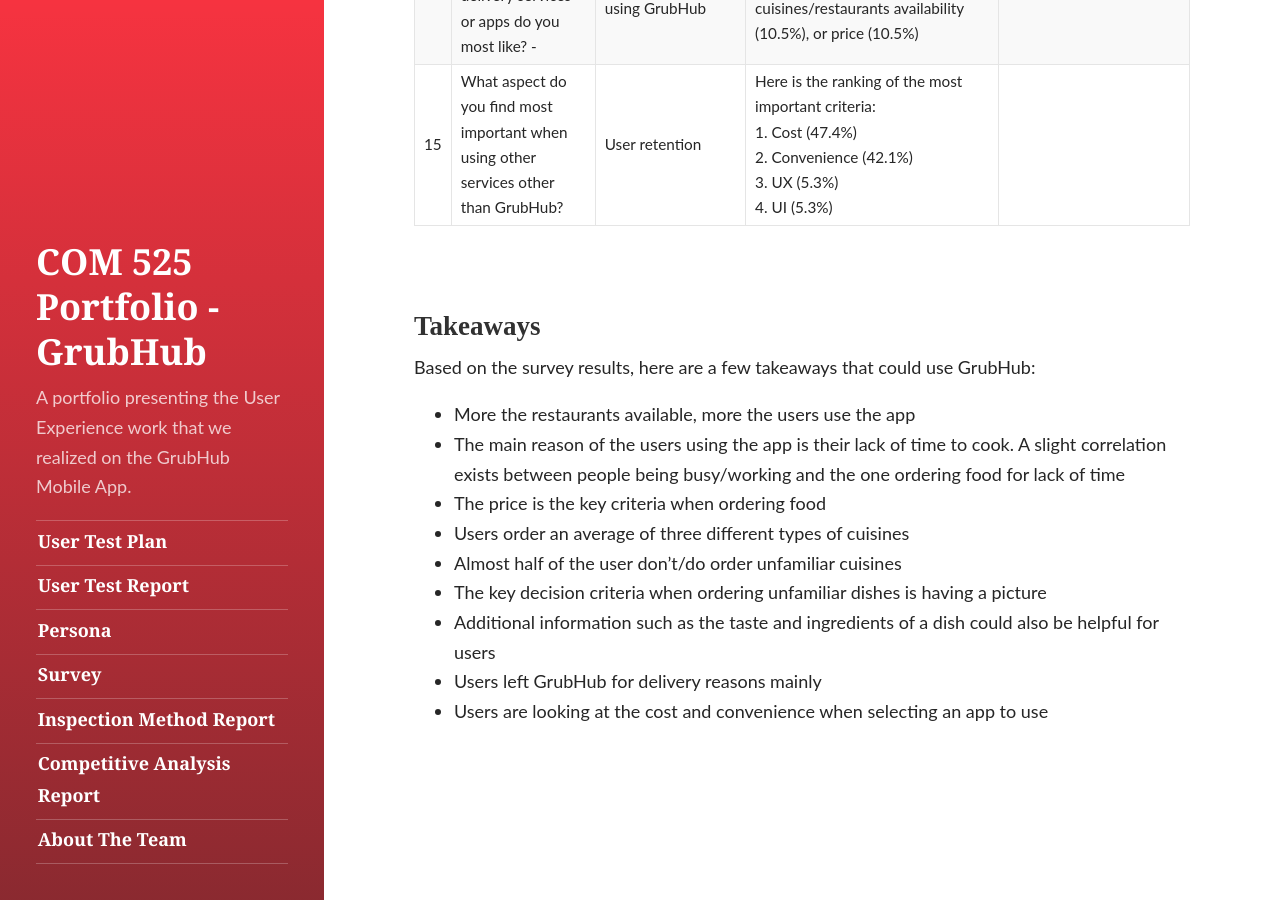
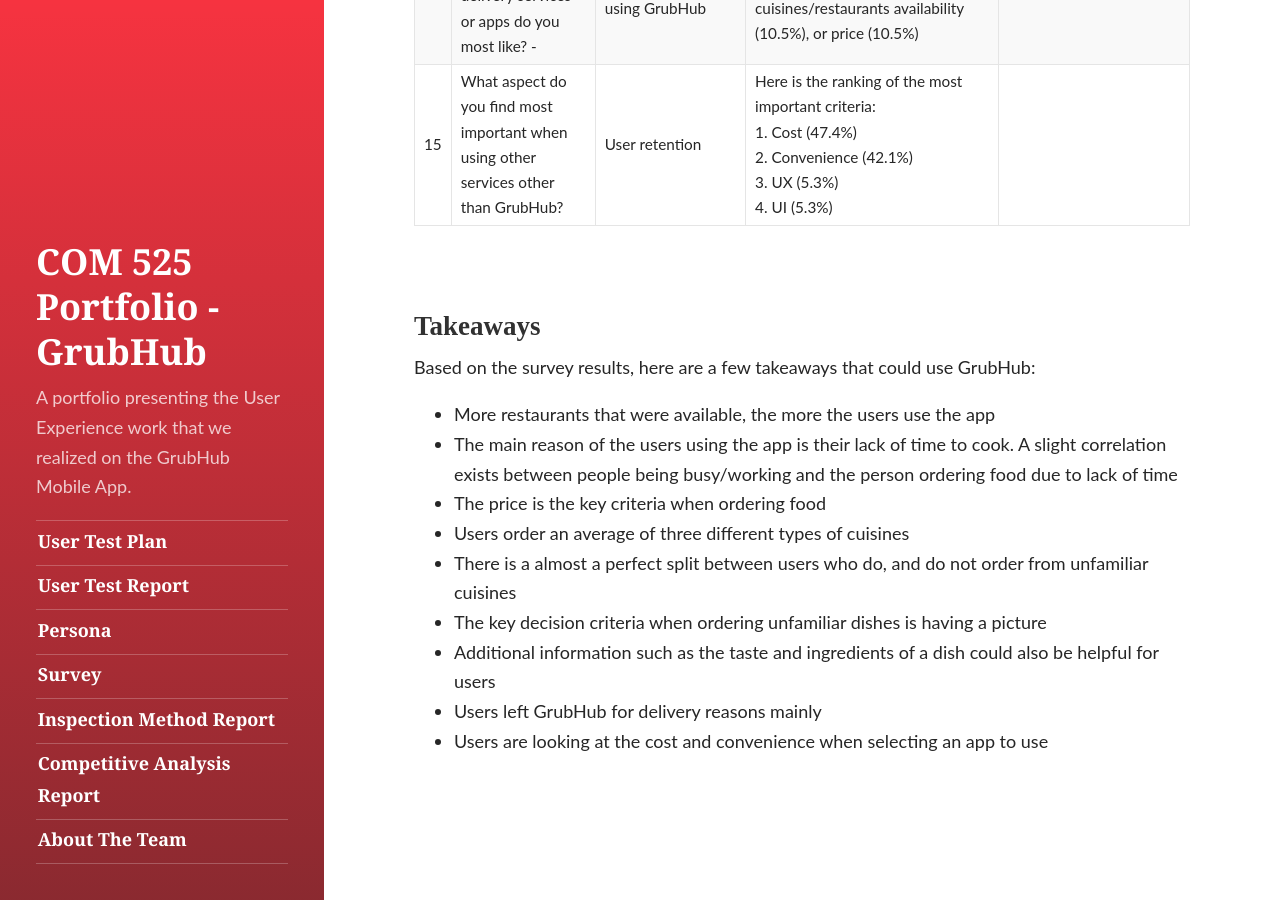
Before and after one commit to florian-wahl/com525portfolio, a Jekyll site: the page built from survey.md, in a window 1280 px wide and 900 px high, scrolled down 7980 px. Built offline with Jekyll 4.4.1, drawn with Linux system fonts in a browser that asks for light colours; some of the changed text lies outside the part shown.

Commit message:
Update survey.md

```diff
--- a/survey.md
+++ b/survey.md
@@ -19,7 +19,7 @@
 To understand GrubHub’s user profile, and to understand which features that are most needed to be improved.
 
 1. Measure how often they use the app
-2. See if they are familiar with grubhub
+2. See if they are familiar with GrubHub
 3. Understand what are the criteria taken into account during the decision process
 4. Understand how does users select dishes they aren't familiar with
 5. Investigate whether or not including visual aids such as a photos are useful when ordering food
@@ -407,11 +407,11 @@
 ## <span id="5">Takeaways</span>
 
 Based on the survey results, here are a few takeaways that could use GrubHub:
-- More the restaurants available, more the users use the app
-- The main reason of the users using the app is their lack of time to cook. A slight correlation exists between people being busy/working and the one ordering food for lack of time
+- More restaurants that were available, the more the users use the app
+- The main reason of the users using the app is their lack of time to cook. A slight correlation exists between people being busy/working and the person ordering food due to lack of time
 - The price is the key criteria when ordering food
 - Users order an average of three different types of cuisines
-- Almost half of the user don't/do order unfamiliar cuisines
+- There is a almost a perfect split between users who do, and do not order from unfamiliar cuisines
 - The key decision criteria when ordering unfamiliar dishes is having a picture
 - Additional information such as the taste and ingredients of a dish could also be helpful for users
 - Users left GrubHub for delivery reasons mainly
```
